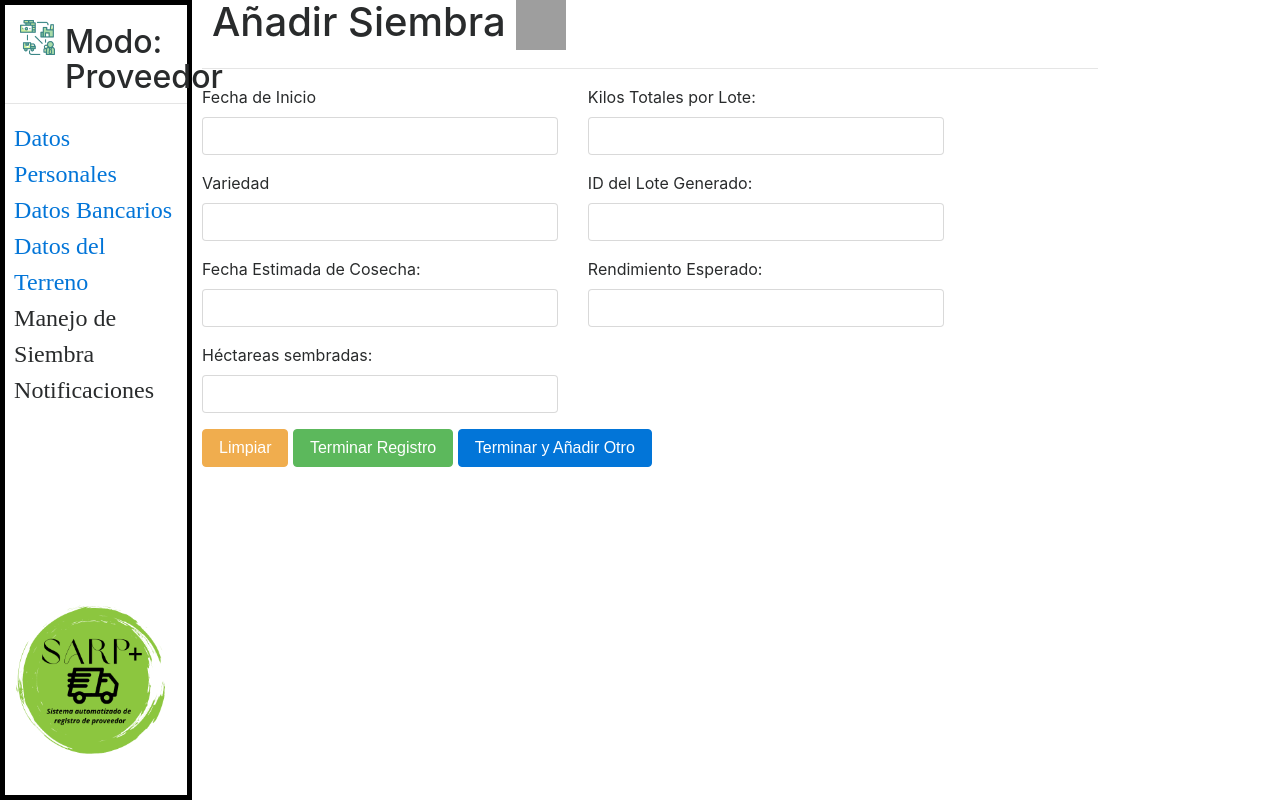
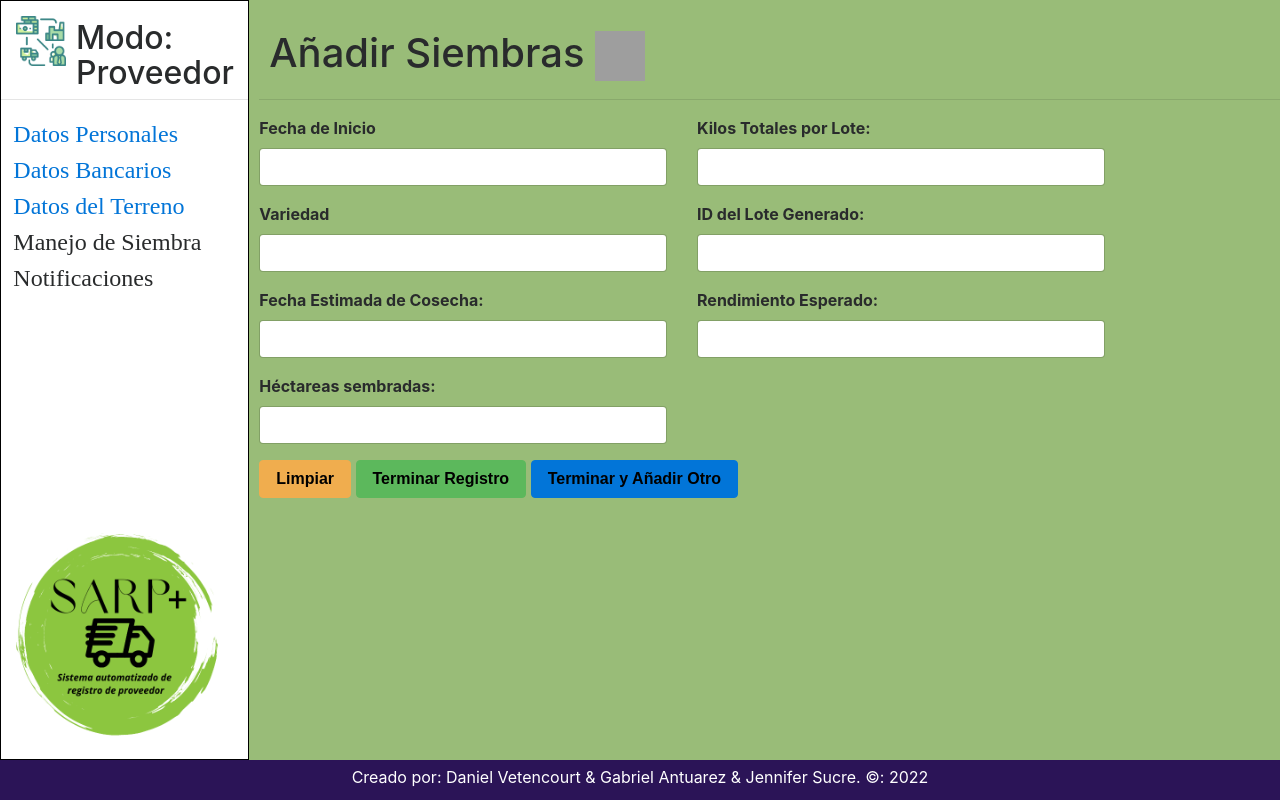
Before and after one commit to Dava2310/Proyecto-SARP-Web, a PHP site: page /views/proveedor/addSiembra.php in a window 1280 px wide. Run offline with PHP 8.4, Linux system fonts and the light colour scheme; grey boxes are pictures that could not be loaded.

Commit message:
Añadir Siembras con CSS casi completo.

```diff
--- a/SARP/assets/css/datos.css
+++ b/SARP/assets/css/datos.css
@@ -6,6 +6,9 @@
     - Añadir Siembra.
 
 */
+/* html{
+    background-color: rgb(43, 20, 87);
+} */
 
 *{
     margin: 0;
@@ -13,20 +16,32 @@
     box-sizing: border-box;
 }
 
+.menu{
+    width: 250px;
+    height: 95vh;
+    border: 1px solid black;
+    background-color: white;
+}
+
+label{
+    font-weight: bold;
+}
+
+button{
+    color: black !important;
+    font-weight: bold !important;
+}
+
 .pantalla{
     width: 100%;
+    height: 95vh;
     display: flex;
+    background-color: #99BC78;
 }
 
 .nav-menu{
     font-size: 1.5em;
     font-family: 'Times New Roman', Times, serif ;
-}
-
-.menu{
-    width: 15%;
-    height: 100vh;
-    border: 5px solid black;
 }
 
 .cabeceranav{
@@ -56,7 +71,7 @@
 
 nav{
     width: 90%;
-    height: 60%;
+    height: 53%;
     /* display: inline-block; */
     margin: auto;
     /* background: aqua; */
@@ -92,13 +107,14 @@ nav > ul > li > ul{
 nav > ul > li:hover > ul{
     display: inline-block;
     /* top: 200px; */
-    left: 290px;
+    left: 240px;
 }
 
 
 .contenido{
-    width: 70%;
-    height: 100vh;
+    margin-top: 31px;
+    width: 80%;
+    height: 88vh;
     margin-left: 10px;
     /* border: 3px aqua solid; */
 }
@@ -116,3 +132,15 @@ nav > ul > li:hover > ul{
 .titulo-formulario img{
     margin-left: 10px;
 }
+
+.foot{
+    padding-top: 5px;
+    text-align: center;
+    background-color: rgb(43, 20, 87);
+    color: white;
+    margin-bottom: 0px;
+}
+
+html{
+    background-color: rgb(43, 20, 87);
+}
--- a/SARP/views/proveedor/addSiembra.php
+++ b/SARP/views/proveedor/addSiembra.php
@@ -1,14 +1,7 @@
-<!DOCTYPE html>
-<html lang="es">
-<head>
-    <meta charset="UTF-8">
-    <meta http-equiv="X-UA-Compatible" content="IE=edge">
-    <meta name="viewport" content="width=device-width, initial-scale=1.0">
-    <link rel="stylesheet" href="/SARP/assets/css/bootstrap.min.css">
-    <link rel="stylesheet" href="/SARP/assets/css/datos.css">
-    <title>Añadir Siembra</title>
-</head>
-<body>
+<?php
+    $_titulo = "Añadir Siembras";
+    include('../templates/head.php');
+?>
     <div class="container-fluid">
         <div class="row">
             <div class="pantalla">
@@ -19,7 +12,7 @@
                 <!-- CONTENIDO DE LA SIEMBRA -->
                 <div class="contenido">
                     <header class="titulo-formulario">
-                        <h1>Añadir Siembra</h1>
+                        <h1><?=$_titulo?></h1>
                         <img class="imagen-titulo" src="/SARP/assets/images/siembra.png" alt="">
                     </header>
                     <hr>
@@ -73,7 +66,6 @@
             </div>
         </div>
     </div>
-    <script src="/SARP/assets/js/bootstrap.min.js"></script>
-	<script src="/SARP/assets/js/jquery-3.2.1.min.js"></script>
-</body>
-</html>
+    <?php
+        include('../templates/footer.php');
+    ?>
--- /dev/null
+++ b/SARP/views/templates/footer.php
@@ -0,0 +1,8 @@
+<div class="foot">
+    Creado por: Daniel Vetencourt & Gabriel Antuarez & Jennifer Sucre.
+    &#169: 2022
+</div>
+<script src="/SARP/assets/js/bootstrap.min.js"></script>
+<script src="/SARP/assets/js/jquery-3.2.1.min.js"></script>
+</body>
+</html>
--- /dev/null
+++ b/SARP/views/templates/head.php
@@ -0,0 +1,11 @@
+<!DOCTYPE html>
+<html lang="es">
+<head>
+    <meta charset="UTF-8">
+    <meta http-equiv="X-UA-Compatible" content="IE=edge">
+    <meta name="viewport" content="width=device-width, initial-scale=1.0">
+    <link rel="stylesheet" href="/SARP/assets/css/bootstrap.min.css">
+    <link rel="stylesheet" href="/SARP/assets/css/datos.css">
+    <title><?=$_titulo?></title>
+</head>
+<body>
```
